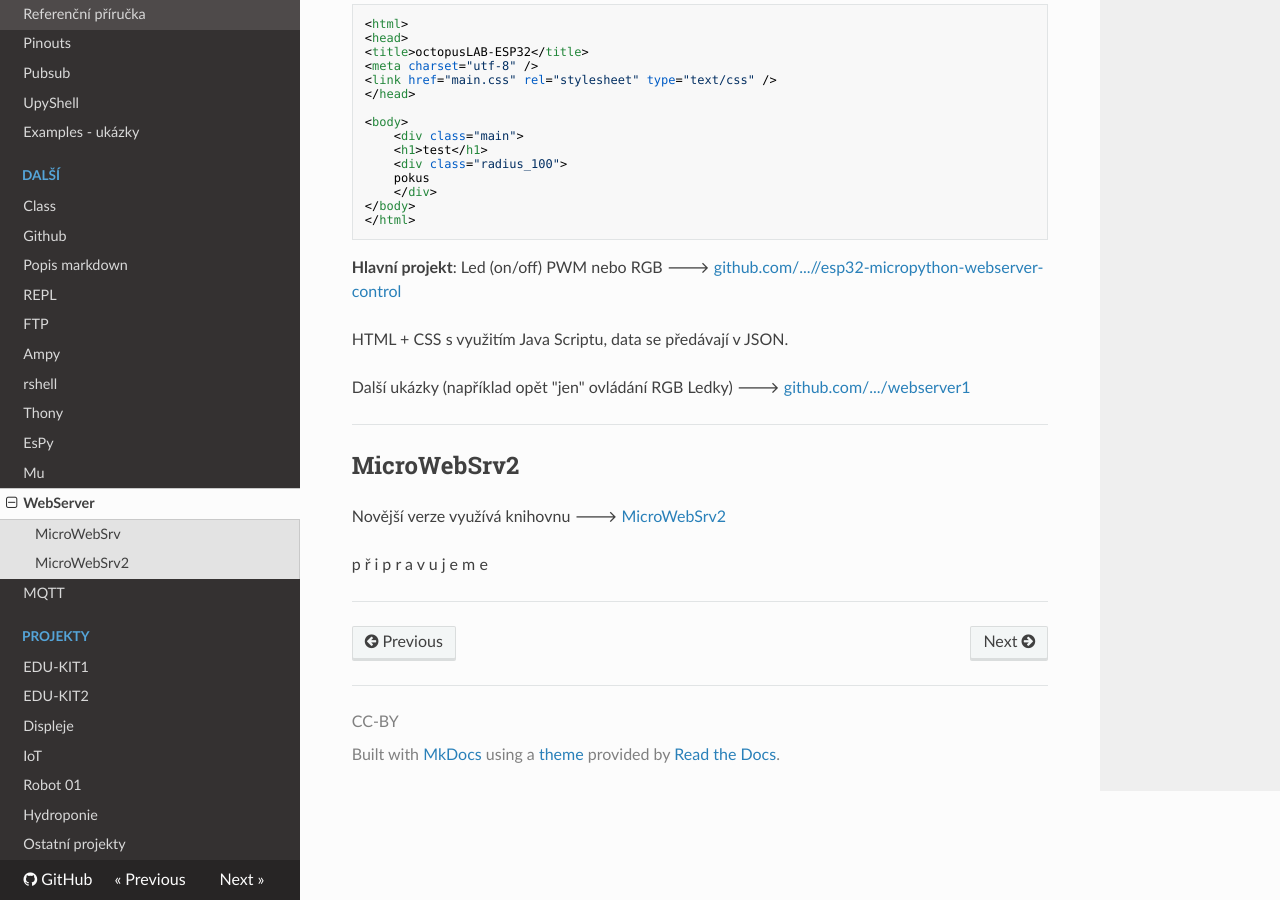
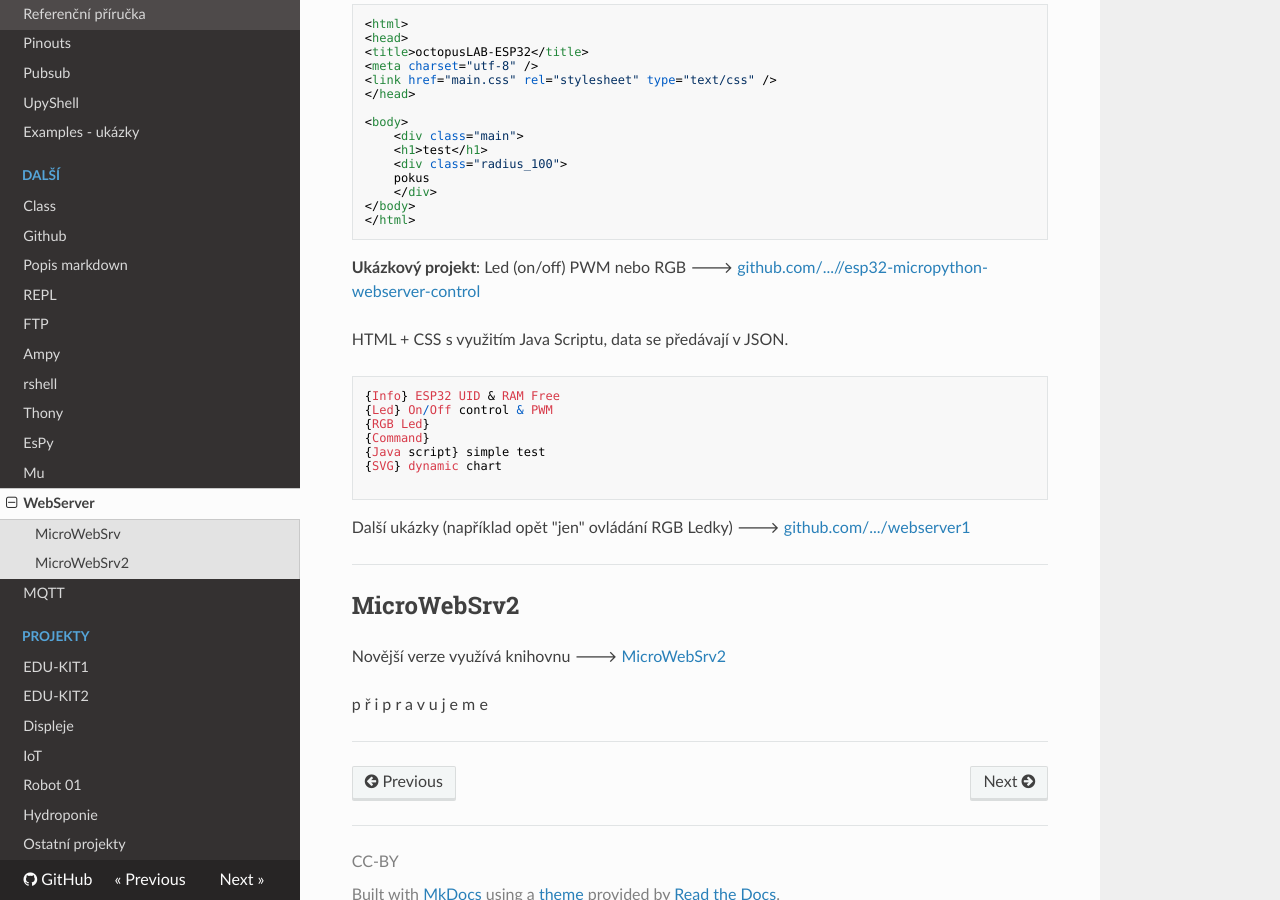
Before and after one commit to octopuslab-cz/docs_octopuslab_cz, an MkDocs documentation site: the page built from docs/webserver.md, in a window 1280 px wide and 900 px high, scrolled down 570 px. Built offline with MkDocs 1.6.1, drawn with Linux system fonts in a browser that asks for light colours; nearby versions of some CDN libraries.

Commit message:
web repl pass

````diff
--- a/docs/webserver.md
+++ b/docs/webserver.md
@@ -42,10 +42,20 @@ Na ESP uložená stránka `/www/test.htm`:
 ```
 
 
-**Hlavní projekt**:
+**Ukázkový projekt**:
 Led (on/off) PWM nebo RGB 🡒 [github.com/...//esp32-micropython-webserver-control](https://github.com/octopuslab-cz/esp32-micropython-webserver-control)
 
 HTML + CSS s využitím Java Scriptu, data se předávají v JSON.
+
+```
+{Info} ESP32 UID & RAM Free
+{Led} On/Off control & PWM
+{RGB Led}
+{Command}
+{Java script} simple test
+{SVG} dynamic chart
+
+```
 
 
 Další ukázky (například opět "jen" ovládání RGB Ledky) 🡒 [github.com/.../webserver1](https://github.com/octopusengine/octopuslab/tree/master/projects/webserver1)
````
Also changed, not shown: docs/repl.md (+4 -0 lines).
